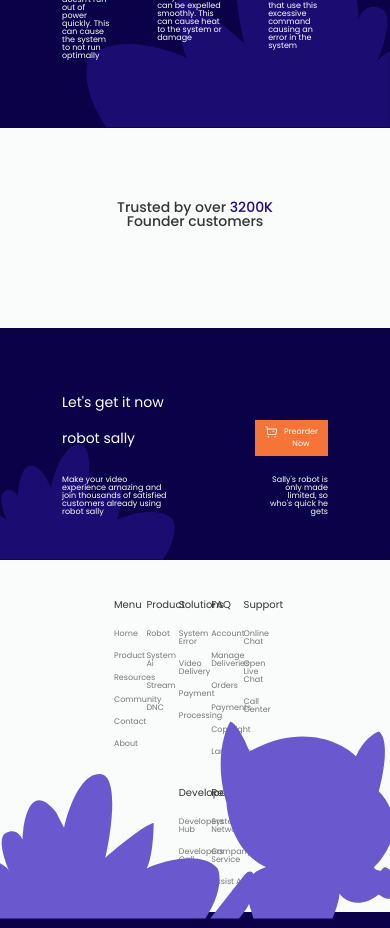
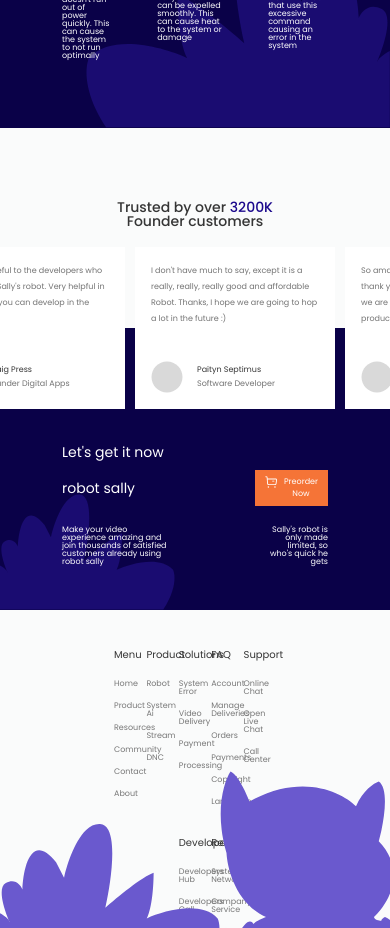
Before and after one commit to g-andrei/log-asset, a React (Vite) app: page / in a window 390 px wide. Shown: the part 2220-3148 px from the top of the page. Built offline with nearby package versions, Linux system fonts and the light colour scheme.

Commit message:
carusel for testimonials

```diff
--- a/package.json
+++ b/package.json
@@ -13,6 +13,7 @@
     "react": "^18.2.0",
     "react-circular-progressbar": "^2.1.0",
     "react-dom": "^18.2.0",
+    "react-multi-carousel": "^2.8.4",
     "styled-components": "^6.1.1",
     "zustand": "^4.4.7"
   },
--- a/src/Views/Footer/Menu/MenuSection.tsx
+++ b/src/Views/Footer/Menu/MenuSection.tsx
@@ -1,4 +1,5 @@
 import { Typography } from "../../../components";
+import spacings from "../../../themes/spacings";
 import { isMobile } from "../../../utils";
 
 interface MenuSectionProps {
@@ -10,9 +11,9 @@ const MenuSection = ({ title, items }: MenuSectionProps) => (
     <Typography variant="h4">{title}</Typography>
     <div
       style={{
-        marginTop: "20px",
+        marginTop: spacings.main.s20,
         display: "flex",
-        gap: "14px",
+        gap: spacings.main.s14,
         flexDirection: "column",
       }}
     >
--- /dev/null
+++ b/src/Views/Testimonials/TestimonialItemCarusel.tsx
@@ -0,0 +1,46 @@
+import { Typography } from "../../components";
+import sizes from "../../themes/sizes";
+import spacings from "../../themes/spacings";
+import { isMobile } from "../../utils";
+
+interface TestimonialItemProps {
+  content: string;
+  author: string;
+  role: string;
+}
+
+const TestimonialItem = ({ content, author, role }: TestimonialItemProps) => (
+  <div
+    style={{
+      padding: spacings.main.s16,
+      background: "#fff",
+      width: isMobile ? sizes.main.s126 : "auto",
+    }}
+  >
+    <Typography variant="paragraph" style={{ lineHeight: spacings.main.s16 }}>
+      {content}
+    </Typography>
+    <div
+      style={{
+        marginTop: spacings.main.s34,
+        display: "flex",
+        gap: spacings.main.s14,
+        alignItems: "center",
+      }}
+    >
+      <img
+        src="imgPlaceholder.svg"
+        alt="image placeholder"
+        style={{ width: sizes.main.s32 }}
+      />
+      <div>
+        <Typography variant="h5">{author}</Typography>
+        <Typography variant="paragraph" style={{ marginTop: spacings.main.s6 }}>
+          {role}
+        </Typography>
+      </div>
+    </div>
+  </div>
+);
+
+export default TestimonialItem;
--- a/src/Views/Testimonials/Testimonials.styled.ts
+++ b/src/Views/Testimonials/Testimonials.styled.ts
@@ -9,7 +9,7 @@ const FirstSectionTestimonialsStyled = styled.div(({ theme }) => {
     text-align: center;
 
     @media (max-width: ${mobileBreakpoint}) {
-      padding: ${spacings.main.s50} ${spacings.main.s10} ${spacings.main.s100};
+      padding: ${spacings.main.s50} ${spacings.main.s10} ${spacings.main.s140};
     }
   `;
 });
@@ -18,11 +18,11 @@ const SecondSectionTestimonialsStyled = styled.div(({ theme }) => {
   const { colors, spacings } = theme;
   return css`
     background: ${colors.surfaces.secondary};
-    padding: ${spacings.main.s56} ${spacings.main.s62} ${spacings.main.s44};
+    padding: ${spacings.main.s106} ${spacings.main.s62} ${spacings.main.s44};
     position: relative;
 
     @media (max-width: ${mobileBreakpoint}) {
-      padding: ${spacings.main.s100} ${spacings.main.s10} ${spacings.main.s40};
+      padding: ${spacings.main.s110} ${spacings.main.s10} ${spacings.main.s40};
     }
   `;
 });
--- a/src/Views/Testimonials/Testimonials.tsx
+++ b/src/Views/Testimonials/Testimonials.tsx
@@ -8,10 +8,11 @@ import {
   SecondSectionTestimonialsStyled,
   SectionStyled,
 } from "./Testimonials.styled";
+import TestimonialsCarusel from "./TestimonialsCarusel";
 
 const Testimonials = () => {
   return (
-    <section>
+    <section style={{ position: "relative" }}>
       <FirstSectionTestimonialsStyled>
         <Typography variant="h2" style={{ fontWeight: "500" }}>
           Trusted by over
@@ -19,6 +20,8 @@ const Testimonials = () => {
           <br /> Founder customers
         </Typography>
       </FirstSectionTestimonialsStyled>
+
+      <TestimonialsCarusel />
 
       <SecondSectionTestimonialsStyled>
         <SectionStyled>
@@ -84,4 +87,5 @@ const Testimonials = () => {
   );
 };
 
+
 export default Testimonials;
--- /dev/null
+++ b/src/Views/Testimonials/TestimonialsCarusel.styled.ts
@@ -0,0 +1,27 @@
+import styled, { css } from "styled-components";
+import { mobileBreakpoint } from "../../utils";
+
+const CaruselCountainerStyled = styled.div(({ theme }) => {
+  const { sizes, spacings } = theme;
+  return css`
+    position: absolute;
+    width: ${sizes.main.s600};
+    bottom: ${spacings.main.s95};
+    left: 50%;
+    transform: translate(-50%, -50%);
+    z-index: 100;
+
+    @media (max-width: ${mobileBreakpoint}) {
+      bottom: ${spacings.main.s206};
+      left: 0;
+      transform: translate(0);
+      width: 100vw;
+    }
+
+    .react-multi-carousel-track {
+      gap: ${spacings.main.s10};
+    }
+  `;
+});
+
+export { CaruselCountainerStyled };
--- /dev/null
+++ b/src/Views/Testimonials/TestimonialsCarusel.tsx
@@ -0,0 +1,74 @@
+import Carousel from "react-multi-carousel";
+import "react-multi-carousel/lib/styles.css";
+
+import { CaruselCountainerStyled } from "./TestimonialsCarusel.styled";
+import { isMobile } from "../../utils";
+import TestimonialItem from "./TestimonialItemCarusel";
+
+const TestimonialsCarusel = () => {
+  return (
+    <CaruselCountainerStyled>
+      <Carousel
+        additionalTransfrom={0}
+        arrows={!isMobile}
+        autoPlaySpeed={3000}
+        centerMode={false}
+        containerClass="container-padding-bottom"
+        draggable
+        focusOnSelect={false}
+        infinite={true}
+        keyBoardControl
+        minimumTouchDrag={80}
+        pauseOnHover
+        renderArrowsWhenDisabled={false}
+        renderButtonGroupOutside
+        renderDotsOutside={false}
+        responsive={{
+          desktop: {
+            breakpoint: {
+              max: 720,
+              min: 188,
+            },
+            items: 3,
+            partialVisibilityGutter: 100,
+          },
+          mobile: {
+            breakpoint: {
+              max: 188,
+              min: 0,
+            },
+            items: 1,
+            partialVisibilityGutter: 30,
+          },
+        }}
+        rewind={false}
+        rewindWithAnimation={false}
+        rtl={false}
+        shouldResetAutoplay
+        showDots={false}
+        slidesToSlide={1}
+        swipeable
+      >
+        <TestimonialItem
+          content="I am very grateful to the developers who have created Sally's robot. Very helpful in my life. I hope you can develop in the future."
+          author="Craig Press"
+          role="Founder Digital Apps"
+        />
+
+        <TestimonialItem
+          content="I don't have much to say, except it is a really, really, really good and affordable Robot. Thanks, I hope we are going to hop a lot in the future :)"
+          author="Paityn Septimus"
+          role="Software Developer"
+        />
+
+        <TestimonialItem
+          content="So amazing this is the robot I dreamed of. thank you sally and the developer team, we are really waiting for other amazing products that you make in the future."
+          author="Alfonso Baptista"
+          role="Co Founder AI Technology"
+        />
+      </Carousel>
+    </CaruselCountainerStyled>
+  );
+};
+
+export default TestimonialsCarusel;
--- a/src/themes/sizes.ts
+++ b/src/themes/sizes.ts
@@ -1,7 +1,14 @@
 import { Sizes } from "./theme";
 
 const sizes: Sizes = {
-  main: { s32: "32px", s68: "68px", s352: "352px", s374: "374px" },
+  main: {
+    s32: "32px",
+    s68: "68px",
+    s126: "126px",
+    s352: "352px",
+    s374: "374px",
+    s600: "600px",
+  },
 };
 
 export default sizes;
--- a/src/themes/spacings.ts
+++ b/src/themes/spacings.ts
@@ -36,12 +36,16 @@ const spacings: Spacings = {
     s72: "72px",
     s82: "82px",
     s90: "90px",
+    s96: "96px",
     s100: "100px",
+    s106: "106px",
     s110: "110px",
     s114: "114px",
     s120: "120px",
+    s140: "140px",
     s146: "146px",
     s196: "196px",
+    s206: "206px",
     s234: "234px",
   },
 };
```
Also changed, not shown: public/imgPlaceholder.svg (added), 1 other file (tests, documents, lock files or other folders).
